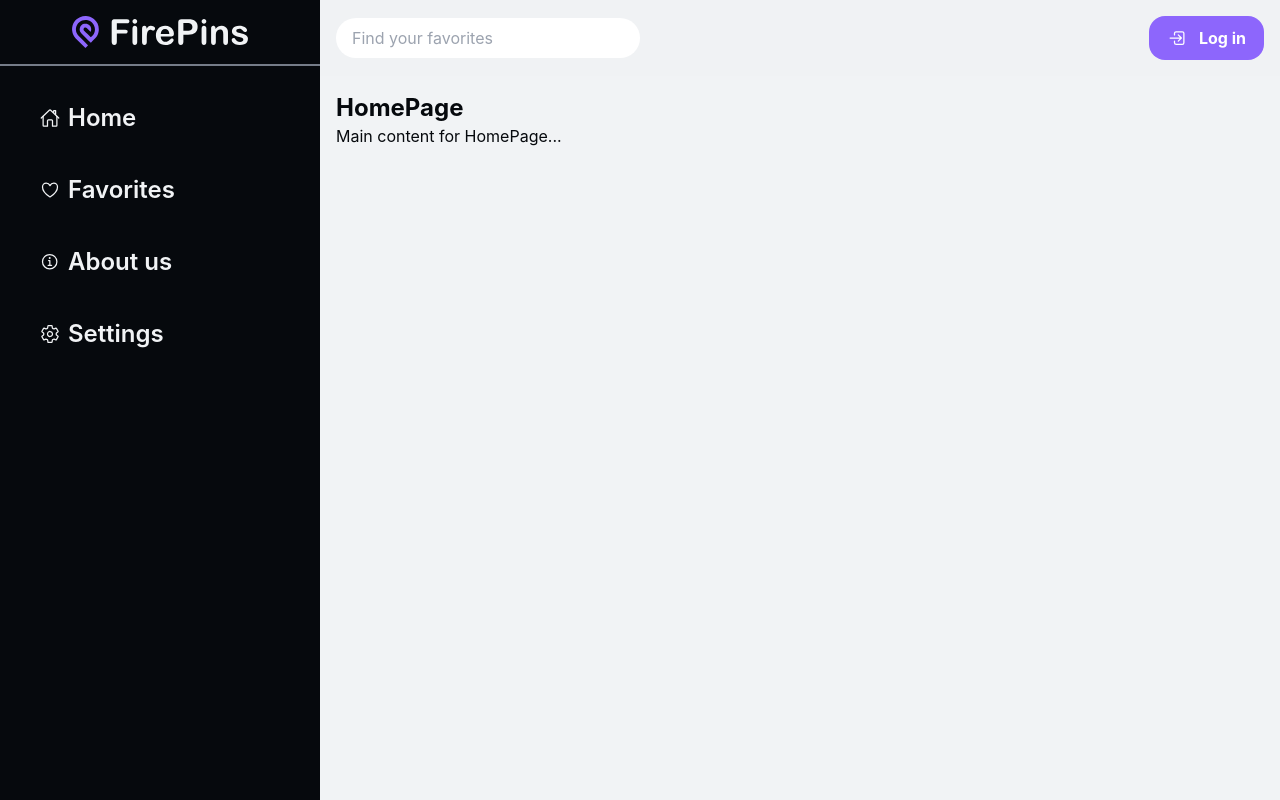
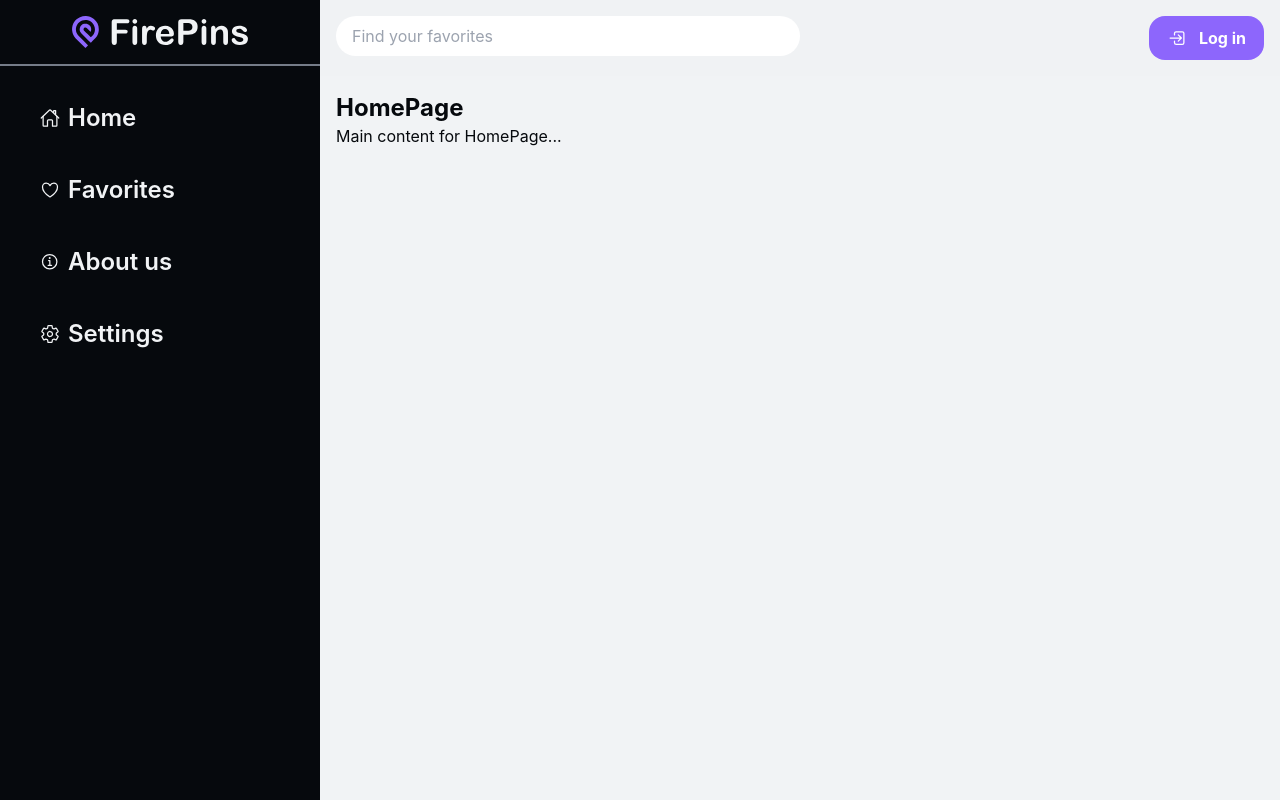
Before and after one commit to DaGigabyte/DH2642_Gp45, a React (Vite) app: page / in a window 1280 px wide. Built offline with nearby package versions, Linux system fonts and the light colour scheme; no server answers; some icons are missing.

Commit message:
Fix search bar width in topbar

```diff
--- a/src/views/RootView.jsx
+++ b/src/views/RootView.jsx
@@ -19,7 +19,9 @@ function RootView(props) {
       <div className="flex-1">
         {/* Sticky top bar */}
         <div className="sticky top-[66px] z-10 flex flex-row md:top-0  justify-between p-4 bg-pins-light bg-opacity-95">
-          <div className="flex md:w-1/2">
+          <div
+            className={`${showSearch ? "flex w-full space-x-2" : ""} md:w-1/2`}
+          >
             {/* Mobile search button */}
             <button
               onClick={() => setShowSearch(() => !showSearch)}
@@ -30,8 +32,8 @@ function RootView(props) {
             {/* Search bar */}
             <div
               className={`${
-                showSearch ? "" : "hidden"
-              } md:flex w-full self-center`}
+                showSearch ? "w-full self-center" : "hidden"
+              } md:block md:w-full md:self-center`}
             >
               <SearchbarPresenter />
             </div>
```
